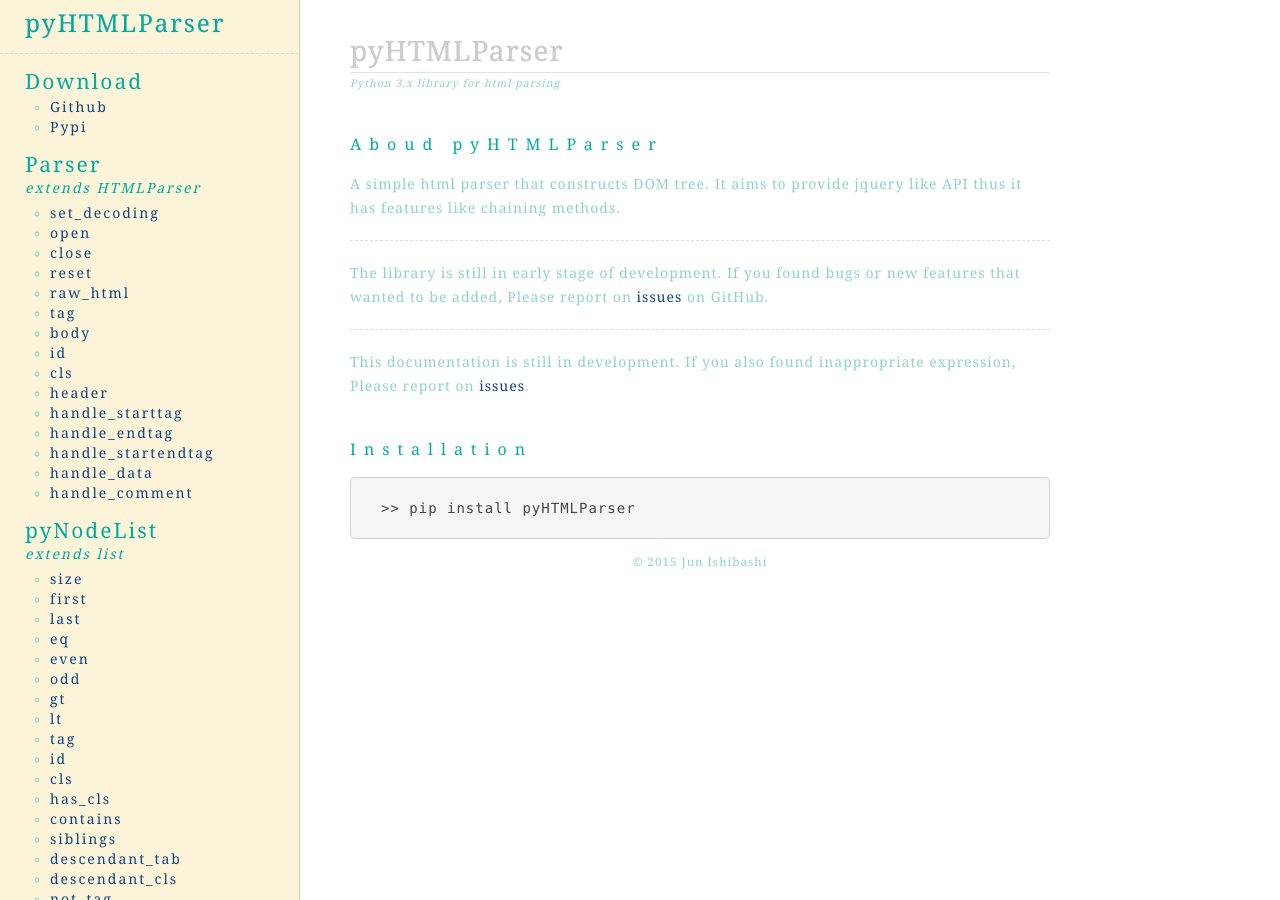
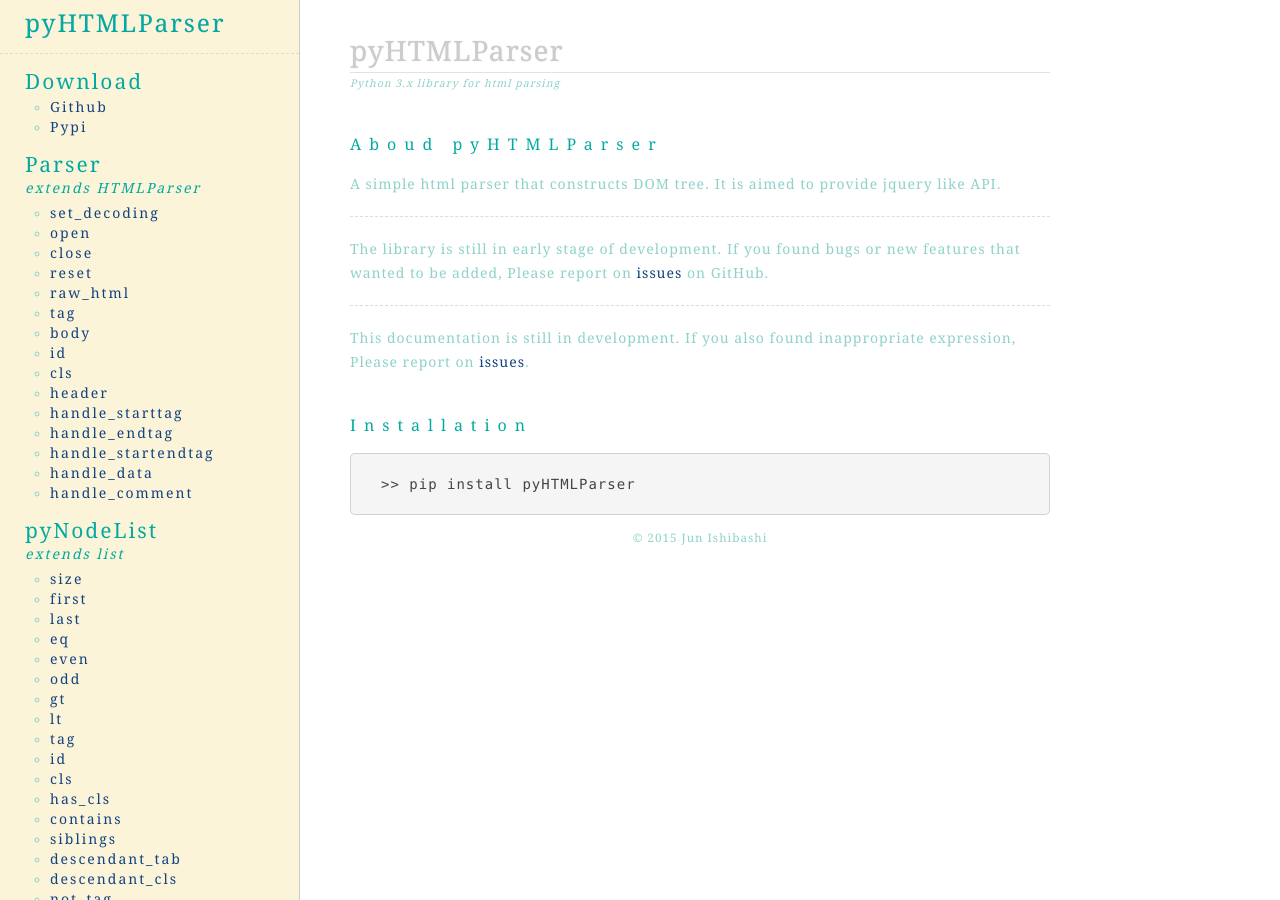
Before and after one commit to ishibashijun/ishibashijun.github.com, a Jekyll site: the page built from pyHTMLParser/index.html, in a window 1280 px wide and 900 px high. Built offline with Jekyll 4.4.1, drawn with Linux system fonts in a browser that asks for light colours.

Commit message:
updated: description of pyHTMLParser

```diff
--- a/pyHTMLParser/index.html
+++ b/pyHTMLParser/index.html
@@ -9,7 +9,7 @@ title: pyHTMLParser Docs
     <article>
         <header><h2>Aboud pyHTMLParser</h2></header>
         <p>
-            A simple html parser that constructs DOM tree. It aims to provide jquery like API thus it has features like chaining methods.
+            A simple html parser that constructs DOM tree. It is aimed to provide jquery like API.
             <hr>
             The library is still in early stage of development. If you found bugs or new features that wanted to be added, Please report on <a href="https://github.com/ishibashijun/pyHTMLParser/issues">issues</a> on GitHub.
             <hr>
```
